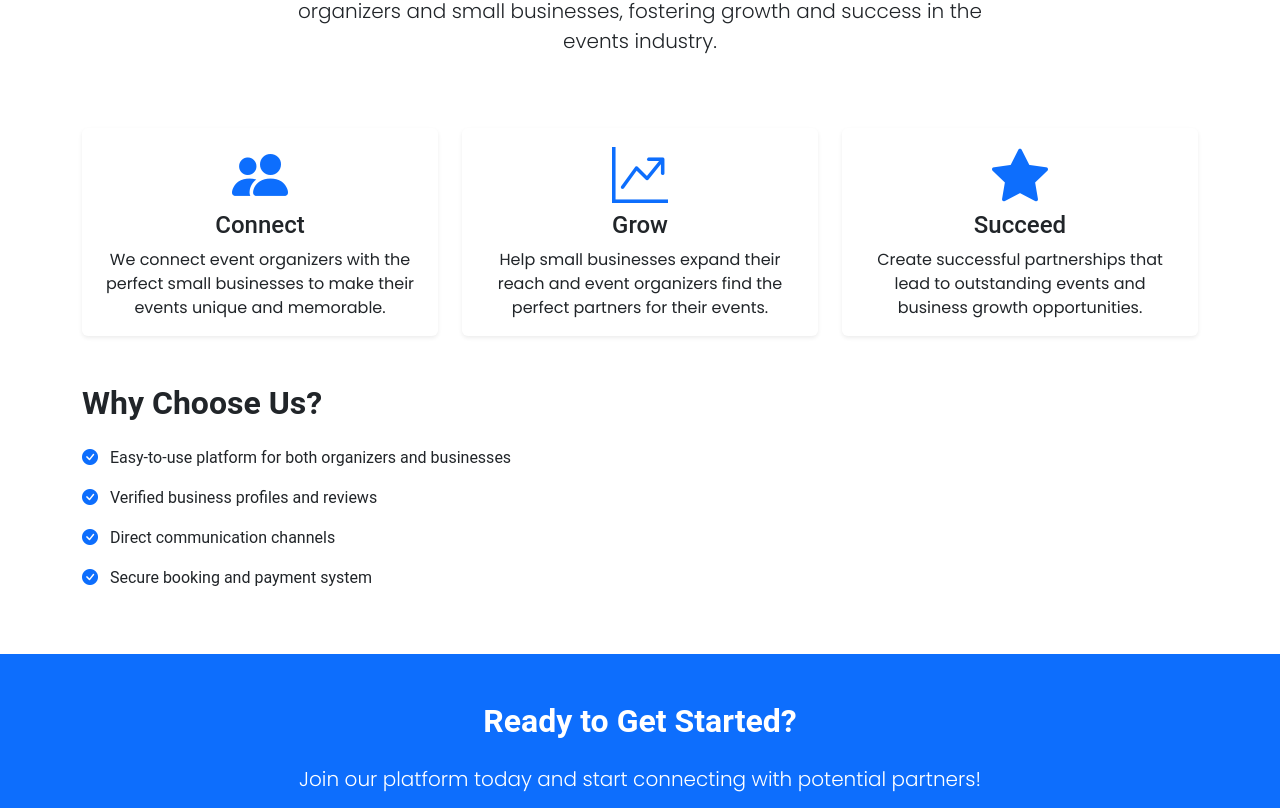
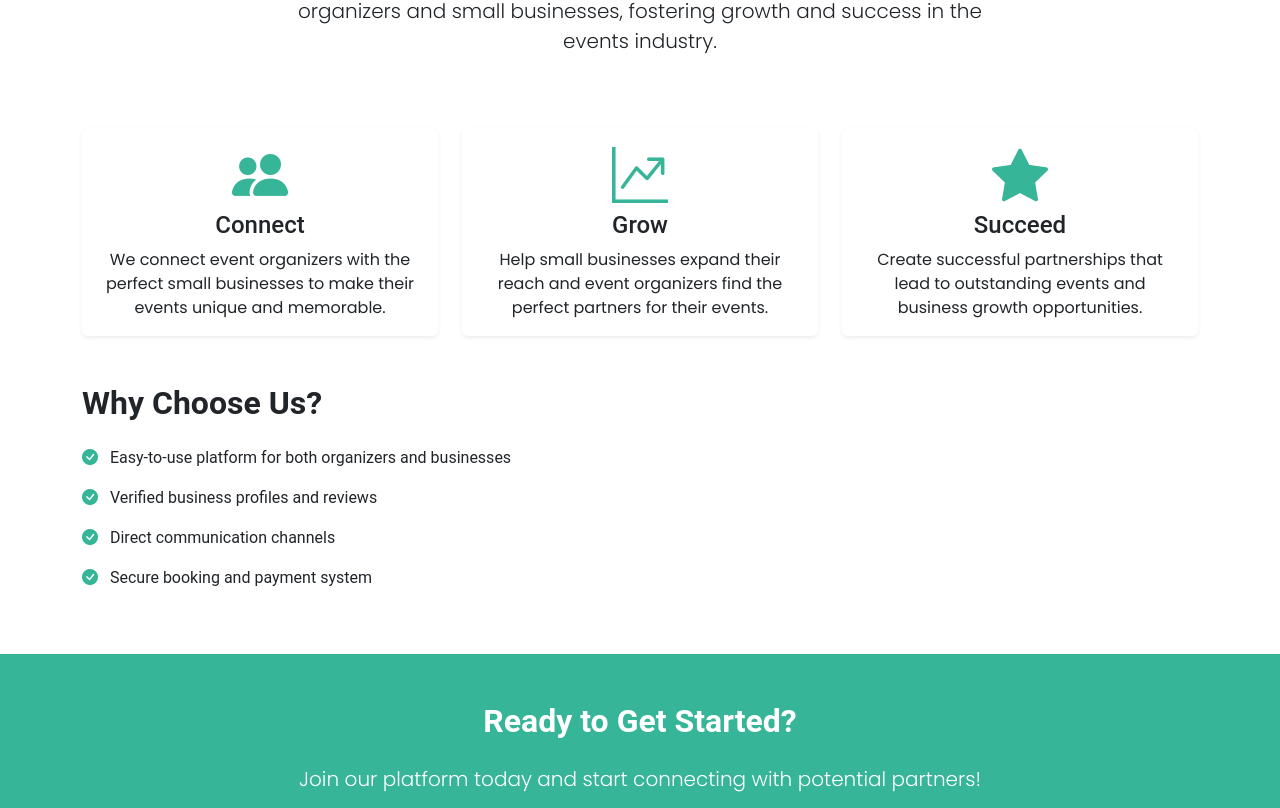
Before and after one commit to PeachyMangoz/VenueVibe, a Vue app in the folder VenueVibe/frontend/: page /about in a window 1280 px wide. Shown: the part 472-1280 px from the top of the page. Built offline with nearby package versions, Linux system fonts and the light colour scheme; a web font is replaced by a local one.

Commit message:
Update About.vue

```diff
--- a/VenueVibe/frontend/src/views/About.vue
+++ b/VenueVibe/frontend/src/views/About.vue
@@ -34,7 +34,8 @@
           <div class="col-md-4" data-aos="fade-up" data-aos-delay="100">
             <div class="card h-100 border-0 shadow-sm">
               <div class="card-body text-center">
-                <i class="bi bi-people-fill display-4 text-primary mb-3"></i>
+                <!-- Changed from text-primary to custom-icon-color -->
+                <i class="bi bi-people-fill display-4 custom-icon-color mb-3"></i>
                 <h3 class="card-title h4">Connect</h3>
                 <p class="card-text">
                   We connect event organizers with the perfect small businesses
@@ -46,7 +47,7 @@
           <div class="col-md-4" data-aos="fade-up" data-aos-delay="200">
             <div class="card h-100 border-0 shadow-sm">
               <div class="card-body text-center">
-                <i class="bi bi-graph-up-arrow display-4 text-primary mb-3"></i>
+                <i class="bi bi-graph-up-arrow display-4 custom-icon-color mb-3"></i>
                 <h3 class="card-title h4">Grow</h3>
                 <p class="card-text">
                   Help small businesses expand their reach and event organizers
@@ -58,7 +59,7 @@
           <div class="col-md-4" data-aos="fade-up" data-aos-delay="300">
             <div class="card h-100 border-0 shadow-sm">
               <div class="card-body text-center">
-                <i class="bi bi-star-fill display-4 text-primary mb-3"></i>
+                <i class="bi bi-star-fill display-4 custom-icon-color mb-3"></i>
                 <h3 class="card-title h4">Succeed</h3>
                 <p class="card-text">
                   Create successful partnerships that lead to outstanding events
@@ -77,19 +78,19 @@
             <h2 class="fw-bold mb-4">Why Choose Us?</h2>
             <ul class="list-unstyled">
               <li class="mb-3">
-                <i class="bi bi-check-circle-fill text-primary me-2"></i>
+                <i class="bi bi-check-circle-fill custom-icon-color me-2"></i>
                 Easy-to-use platform for both organizers and businesses
               </li>
               <li class="mb-3">
-                <i class="bi bi-check-circle-fill text-primary me-2"></i>
+                <i class="bi bi-check-circle-fill custom-icon-color me-2"></i>
                 Verified business profiles and reviews
               </li>
               <li class="mb-3">
-                <i class="bi bi-check-circle-fill text-primary me-2"></i>
+                <i class="bi bi-check-circle-fill custom-icon-color me-2"></i>
                 Direct communication channels
               </li>
               <li class="mb-3">
-                <i class="bi bi-check-circle-fill text-primary me-2"></i>
+                <i class="bi bi-check-circle-fill custom-icon-color me-2"></i>
                 Secure booking and payment system
               </li>
             </ul>
@@ -100,7 +101,7 @@
       </div>
 
       <!-- Call to Action -->
-      <div class="bg-primary text-white py-5">
+      <div class="text-white py-5" style="background-color:#36b598  ;">
         <div class="container">
           <div class="row text-center">
             <div class="col-md-8 mx-auto" data-aos="fade-up">
@@ -125,29 +126,27 @@
   </script>
 
   <style scoped>
+  /* Add your custom icon color */
+  .custom-icon-color {
+    color: #36b598
+  }
+
   .about-page {
     -ms-overflow-style: none;  /* IE and Edge */
     scrollbar-width: none;  /* Firefox */
   }
 
-  /* .about-page {
-    width: 100%;
-    height: 100%;
-    overflow-y: auto;
-    position: relative;
+  .card {
+    transition: transform 0.3s ease;
   }
-   */
-  /* .card {
-    transition: transform 0.3s ease;
-  } */
 
   .card:hover {
     transform: translateY(-5px);
   }
 
   /* Add responsive image placeholders if you don't have images yet */
-  /* img {
+  img {
     max-height: 400px;
     object-fit: cover;
-  } */
+  }
   </style>
```
